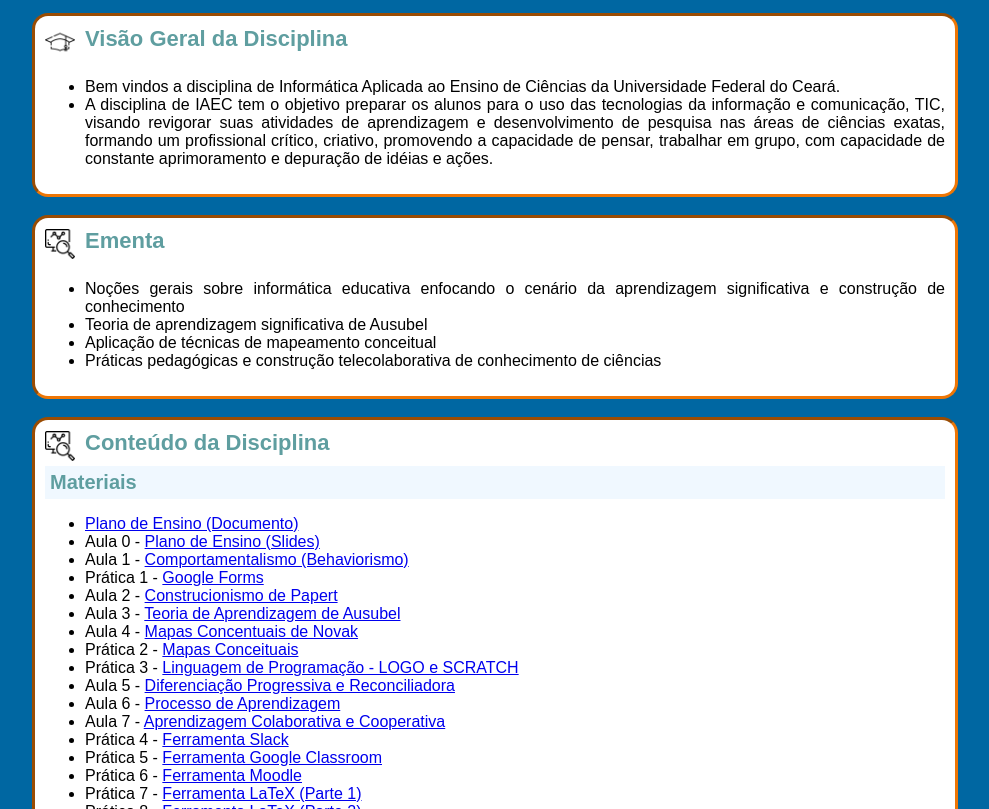
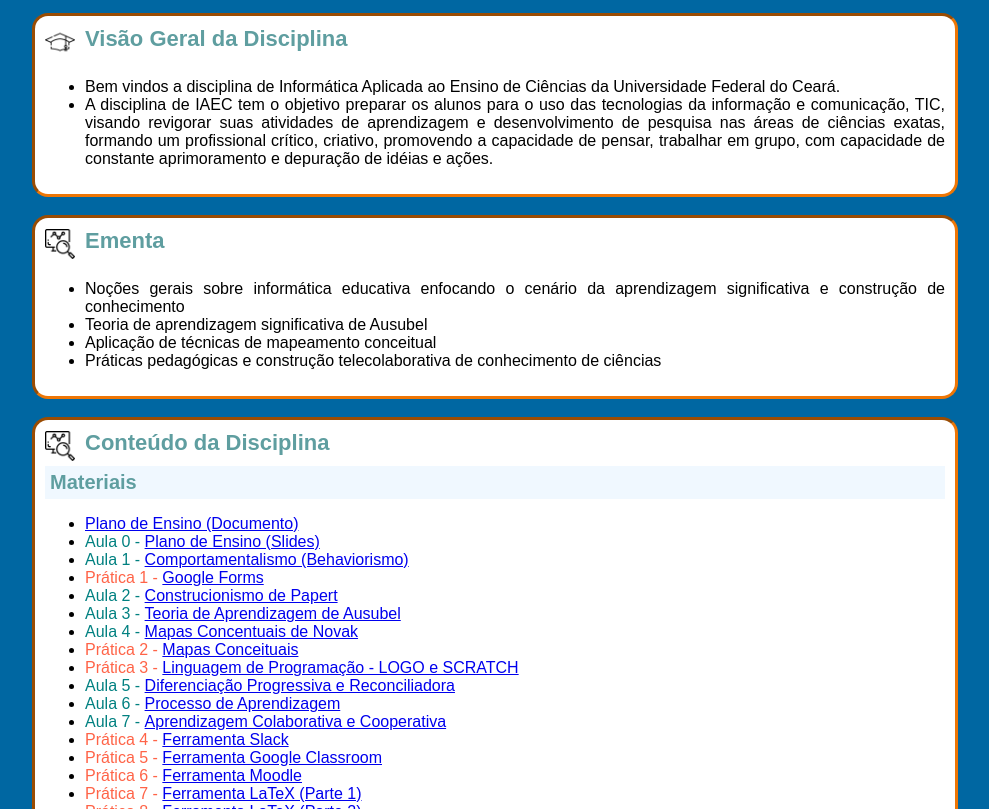
Before and after one commit to maumneto/iaec, a plain HTML site: page index.html in a window 1280 px wide. Shown: the part 143-952 px from the top of the page, without its empty margins (145-1134 px from the left). Drawn offline with Linux system fonts and the light colour scheme.

Commit message:
ajustes gerais

```diff
--- a/css/style.css
+++ b/css/style.css
@@ -106,3 +106,13 @@ ul{
     text-align: center;
     border-radius: 1em;
 }
+
+.div_content_practice{
+    color: tomato;
+    display: inline;
+}
+
+.div_content_class{
+    color: teal;
+    display: inline;
+}
--- a/index.html
+++ b/index.html
@@ -121,52 +121,52 @@
                     <a href="material/PLANO DE ENSINO - INFORMATICA APLICADA AO ENSINO DE CIENCIAS.pdf">Plano de Ensino (Documento)</a>
                 </li>
                 <li>
-                    Aula 0 - <a href="material/AULA 00 - PLANO DE ENSINO .pdf">Plano de Ensino (Slides)</a>
+                    <div class="div_content_class">Aula 0 - </div><a href="material/AULA 00 - PLANO DE ENSINO .pdf">Plano de Ensino (Slides)</a>
                 </li>
                 <li>
-                    Aula 1 - <a href="material/AULA XX - BEHAVIORISMO.pdf">Comportamentalismo (Behaviorismo)</a>
+                    <div class="div_content_class">Aula 1 - </div><a href="material/AULA XX - BEHAVIORISMO.pdf">Comportamentalismo (Behaviorismo)</a>
                 </li>
                 <li>
-                    Prática 1 - <a href="material/AULA XX - GOOGLE FORMS.pdf">Google Forms</a>
+                    <div class="div_content_practice">Prática 1 - </div><a href="material/AULA XX - GOOGLE FORMS.pdf">Google Forms</a>
                 </li>
                 <li>
-                    Aula 2 - <a href="material/AULA XX - CONSTRUCIONISMO DE PAPERT.pdf">Construcionismo de Papert</a>
+                    <div class="div_content_class">Aula 2 - </div><a href="material/AULA XX - CONSTRUCIONISMO DE PAPERT.pdf">Construcionismo de Papert</a>
                 </li>
                 <li>
-                    Aula 3 - <a href="material/AULA XX - TEORIA DE APRENDIZAGEM SIGNIFICATIVA DE AUSUBEL II.pdf">Teoria de Aprendizagem de Ausubel</a>
+                    <div class="div_content_class">Aula 3 - </div><a href="material/AULA XX - TEORIA DE APRENDIZAGEM SIGNIFICATIVA DE AUSUBEL II.pdf">Teoria de Aprendizagem de Ausubel</a>
                 </li>
                 <li>
-                    Aula 4 - <a href="material/AULA XX - MAPAS CONCEITUAIS (Atualizada).pdf">Mapas Concentuais de Novak</a>
+                    <div class="div_content_class">Aula 4 - </div><a href="material/AULA XX - MAPAS CONCEITUAIS (Atualizada).pdf">Mapas Concentuais de Novak</a>
                 </li>
                 <li>
-                    Prática 2 - <a href="material/AULA XX - PRATICA MAPAS CONCEITUAIS.pdf">Mapas Conceituais</a>
+                    <div class="div_content_practice">Prática 2 - </div><a href="material/AULA XX - PRATICA MAPAS CONCEITUAIS.pdf">Mapas Conceituais</a>
                 </li>
                 <li>
-                    Prática 3 - <a href="material/AULA XX - Linguagem LOGO e SCRATCH.pdf">Linguagem de Programação - LOGO e SCRATCH</a>
+                    <div class="div_content_practice">Prática 3 - </div><a href="material/AULA XX - Linguagem LOGO e SCRATCH.pdf">Linguagem de Programação - LOGO e SCRATCH</a>
                 </li>
                 <li>
-                    Aula 5 - <a href="material/AULA XX - DIFERENCIACAO PROGRESSIVA E RECONCILIACAO INTEGRADORA (Atualizada).pdf">Diferenciação Progressiva e Reconciliadora</a>
+                    <div class="div_content_class">Aula 5 - </div><a href="material/AULA XX - DIFERENCIACAO PROGRESSIVA E RECONCILIACAO INTEGRADORA (Atualizada).pdf">Diferenciação Progressiva e Reconciliadora</a>
                 </li>
                 <li>
-                    Aula 6 - <a href="material/Informatica Aplicada ao Ensino de Ciencias - Processo de Aprendizagem.pdf">Processo de Aprendizagem</a>
+                    <div class="div_content_class">Aula 6 - </div><a href="material/Informatica Aplicada ao Ensino de Ciencias - Processo de Aprendizagem.pdf">Processo de Aprendizagem</a>
                 </li>
                 <li>
-                    Aula 7 - <a href="material/AULA XX - APRENDIZAGEM COLABORATIVA E COOPERATIVA.pdf">Aprendizagem Colaborativa e Cooperativa</a>
+                    <div class="div_content_class">Aula 7 - </div><a href="material/AULA XX - APRENDIZAGEM COLABORATIVA E COOPERATIVA.pdf">Aprendizagem Colaborativa e Cooperativa</a>
                 </li>
                 <li>
-                    Prática 4 - <a href="material/AULA XX - FERRAMENTAS COLABORATIVAS II - SLACK.pdf">Ferramenta Slack</a>
+                    <div class="div_content_practice">Prática 4 - </div><a href="material/AULA XX - FERRAMENTAS COLABORATIVAS II - SLACK.pdf">Ferramenta Slack</a>
                 </li>
                 <li>
-                    Prática 5 - <a href="material/AULA XX - FERRAMENTAS COLABORATIVA - GOOGLE CLASSROOM 2.pdf">Ferramenta Google Classroom</a>
+                    <div class="div_content_practice">Prática 5 - </div><a href="material/AULA XX - FERRAMENTAS COLABORATIVA - GOOGLE CLASSROOM 2.pdf">Ferramenta Google Classroom</a>
                 </li>
                 <li>
-                    Prática 6 - <a href="material/AULA XX - FERRAMENTAS COLABORATIVAS III -MOODLE.pdf">Ferramenta Moodle</a>
+                    <div class="div_content_practice">Prática 6 - </div><a href="material/AULA XX - FERRAMENTAS COLABORATIVAS III -MOODLE.pdf">Ferramenta Moodle</a>
                 </li>
                 <li>
-                    Prática 7 - <a href="material/Curso_de_LaTeX___2019_p1.pdf">Ferramenta LaTeX (Parte 1)</a>
+                    <div class="div_content_practice">Prática 7 - </div><a href="material/Curso_de_LaTeX___2019_p1.pdf">Ferramenta LaTeX (Parte 1)</a>
                 </li>
                 <li>
-                    Prática 8 - <a href="material/Curso_de_LaTeX___2019_p2.pdf">Ferramenta LaTeX (Parte 2)</a>
+                    <div class="div_content_practice">Prática 8 - </div><a href="material/Curso_de_LaTeX___2019_p2.pdf">Ferramenta LaTeX (Parte 2)</a>
                 </li>
 
 
```
